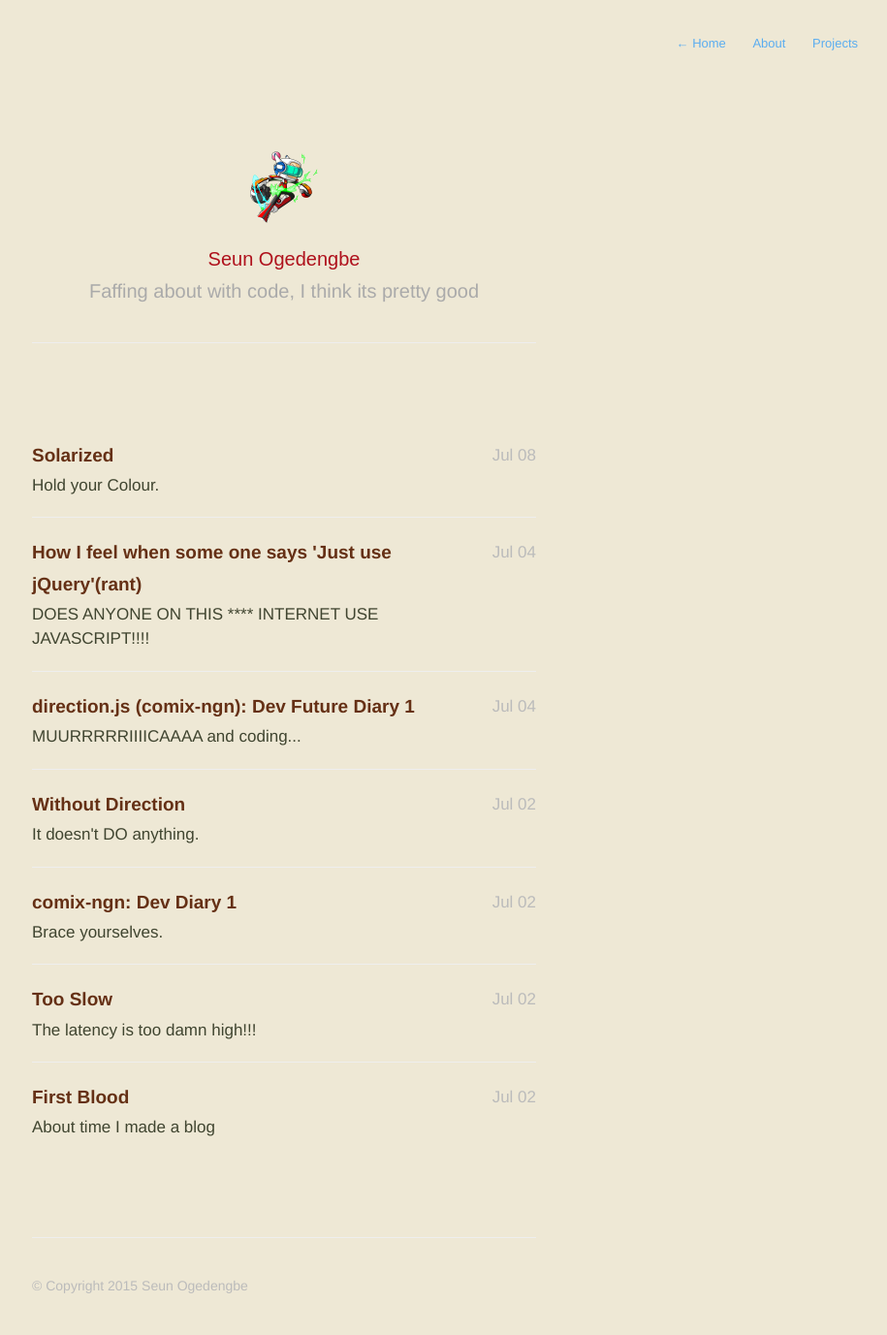
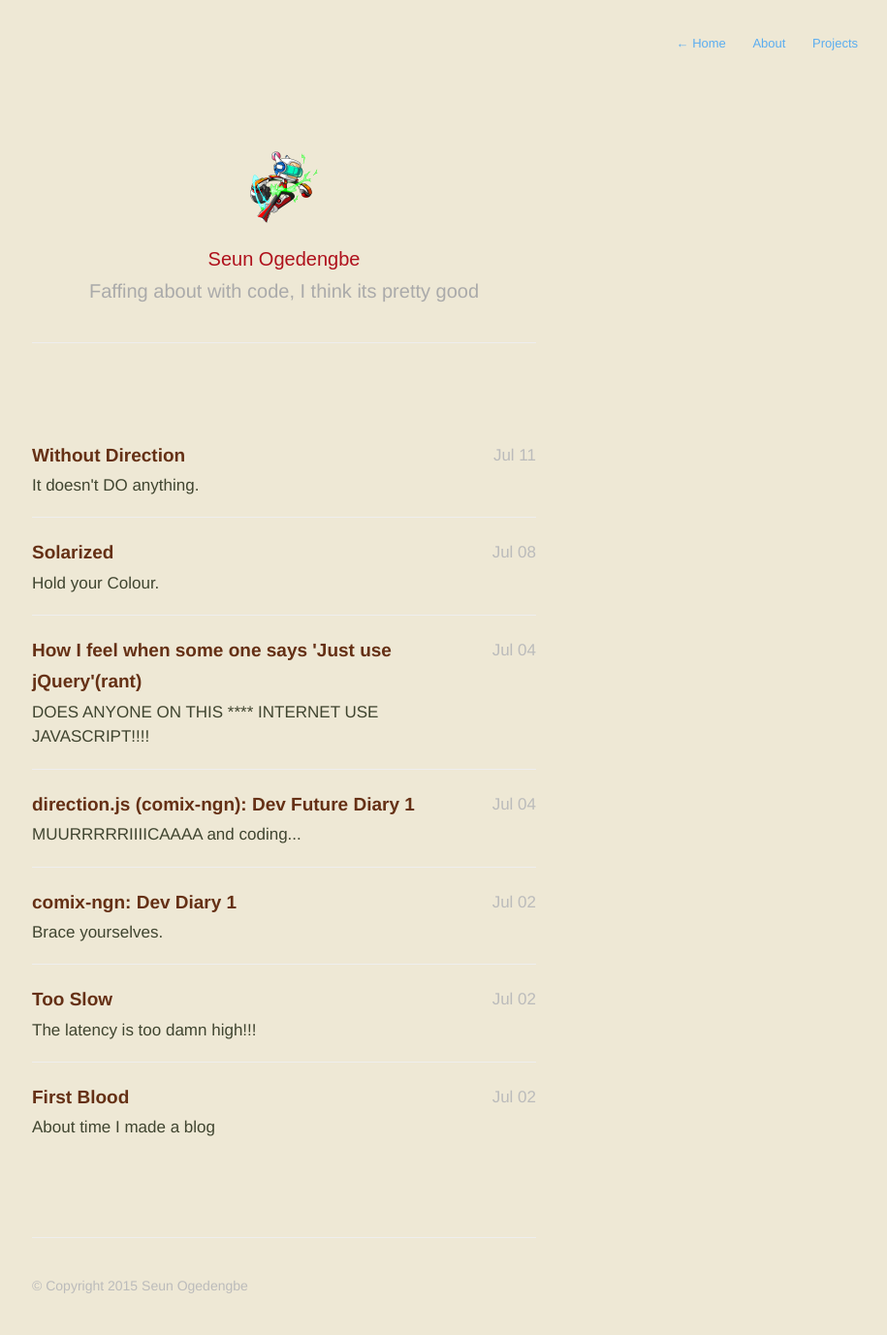
Before and after one commit to ogewan/ogewan.github.io, a Jekyll site: the page built from index.html, in a window 1280 px wide. Shown: the whole page at 97% size, without its empty margins (347-1262 px from the left). Built offline with Jekyll 4.4.1, drawn with Linux system fonts in a browser that asks for light colours; nearby versions of some CDN libraries; Markdown is read by kramdown in place of the engine named in the settings; the list of posts is cut into pages by our own code.

Commit message:
Update 2015-07-11-direction.markdown

```diff
--- a/_posts/2015-07-11-direction.markdown
+++ b/_posts/2015-07-11-direction.markdown
@@ -1,6 +1,6 @@
 ---
 title:  "Without Direction"
-date:   2015-07-02 23:30:00
+date:   2015-07-11 16:30:00
 description: It doesn't DO anything.
 ---
 ![No Direction](http://www.calebwilde.com/wp-content/uploads/2011/05/confusing-street-sign1.jpg "It's actually 40 MPH on even days, and 50 MPH on Prime Days")
```
